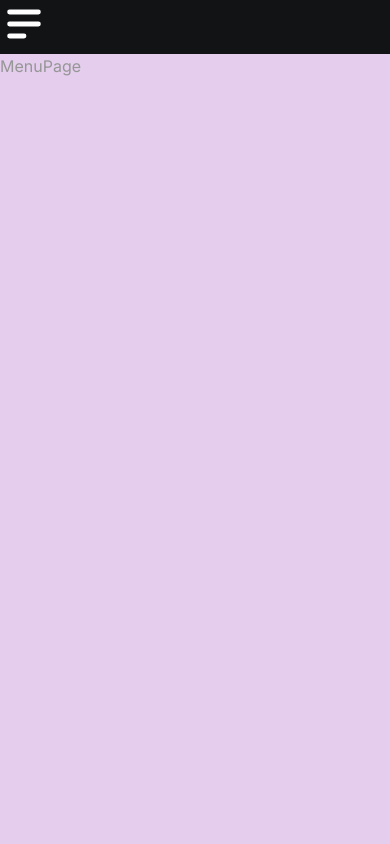
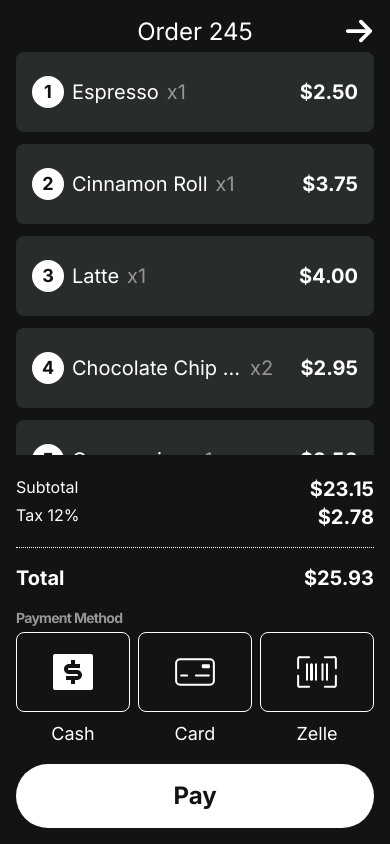
Before and after one commit to yefrysanchez/EzPOS, a React (Vite) app: page /menu in a window 390 px wide. Built offline with nearby package versions, Linux system fonts and the light colour scheme.

Commit message:
Shopping Cart

```diff
--- a/src/App.tsx
+++ b/src/App.tsx
@@ -1,5 +1,6 @@
 import './App.css'
 import Navbar from './components/Navbar/Navbar'
+import OrderSection from './components/OrderSection/OrderSection'
 import MenuPage from './pages/MenuPage/MenuPage'
 
 function App() {
@@ -9,6 +10,7 @@ function App() {
     <main className='flex lg:flex-row flex-col flex-shrink-0 bg-black h-screen font-inter text-lightGray'>
       <Navbar />
       <MenuPage />
+      <OrderSection />
     </main>
   )
 }
--- /dev/null
+++ b/src/components/CartProduct/CartProduct.tsx
@@ -0,0 +1,32 @@
+type CardProductType = {
+  product: string;
+  price: number;
+  quantity: number;
+  indexList: number;
+};
+
+const CartProduct: React.FC<CardProductType> = ({
+  product,
+  price,
+  quantity,
+  indexList,
+}) => {
+  return (
+    <div className="w-full bg-darkGray px-4 py-6 rounded-lg flex justify-between items-center / lg:px-2 lg:py-3 lg:max-h-[60px]">
+      <div className="flex items-center gap-2 flex-shrink-0">
+        <span className="text-black flex-shrink-0 bg-white text-lg font-bold h-8 w-8 flex items-center justify-center rounded-full / lg:text-sm lg:h-6 lg:w-6 ">
+          {indexList}
+        </span>
+        <span className="text-xl overflow-hidden text-nowrap whitespace-nowrap text-ellipsis max-w-[170px] / lg:text-sm lg:max-w-[140px]">
+          {product}
+        </span>
+        <span className="text-lightGray text-xl lg:text-sm">x{quantity}</span>
+      </div>
+      <div className="flex items-center">
+        <span className="font-bold text-xl lg:text-sm">${price.toFixed(2)}</span>
+      </div>
+    </div>
+  );
+};
+
+export default CartProduct;
--- /dev/null
+++ b/src/components/CartProduct/PayBtn.tsx
@@ -0,0 +1,8 @@
+
+const PayBtn = () => {
+  return (
+    <button className="bg-white disabled:opacity-20 font-bold text-black w-full p-4 lg:p-2 rounded-full mt-4 duration-200 active:bg-darkGray active:text-white">Pay</button>
+  )
+}
+
+export default PayBtn
--- /dev/null
+++ b/src/components/CartProduct/PaymentMethod.tsx
@@ -0,0 +1,22 @@
+import { RiMoneyDollarBoxFill } from "react-icons/ri";
+import { CiBarcode, CiCreditCard2 } from "react-icons/ci";
+
+
+const PaymentMethod = () => {
+  return (
+    <div className="flex gap-2">
+            <div className="flex flex-col w-full items-center gap-2">
+                <button className="shopping-btn "><RiMoneyDollarBoxFill /></button>
+                <span className="text-lg lg:text-xs">Cash</span>
+            </div> <div className="flex flex-col w-full items-center gap-2">
+                <button className="shopping-btn "><CiCreditCard2 /></button>
+                <span className="text-lg lg:text-xs">Card</span>
+            </div> <div className="flex flex-col w-full items-center gap-2">
+                <button className="shopping-btn "><CiBarcode /></button>
+                <span className="text-lg lg:text-xs">Zelle</span>
+            </div>
+          </div>
+  )
+}
+
+export default PaymentMethod
--- a/src/components/Navbar/Navbar.tsx
+++ b/src/components/Navbar/Navbar.tsx
@@ -8,14 +8,14 @@ const Navbar = () => {
   const [isOpen, setIsOpen] = useState(false);
 
   return (
-    <nav className={`relative bg-black /  lg:h-screen w-full lg:max-w-[230px]`}>
-      <button className="text-5xl text-white lg:hidden">
+    <nav className={`relative  h-16 /  lg:h-screen w-full lg:max-w-[230px]`}>
+      <button className="text-3xl text-white flex items-center h-full pl-3 / lg:hidden">
         <HiMenuAlt2 onClick={() => setIsOpen(true)} />
       </button>
       <div
         className={`${
           isOpen ? "fixed" : "hidden"
-        } left-0 top-0 h-screen w-3/4 bg-black  z-50 / lg:w-full lg:block`}
+        } left-0 top-0 h-screen w-3/4 bg-black z-50  / lg:w-full lg:block`}
       >
         <div className="text-white flex justify-between p-4 mb-4">
           <div className={`text-4xl font-bold tracking-tighter / lg:text-3xl`}>
@@ -44,7 +44,7 @@ const Navbar = () => {
           </a>
         </ul>
       </div>
-      {isOpen && <div className="bg-black/20 fixed inset-0"></div>}
+      {isOpen && <div onClick={() => setIsOpen(false)} className="bg-black/20 z-50 fixed inset-0"></div>}
     </nav>
   );
 };
--- /dev/null
+++ b/src/components/OrderSection/OrderSection.tsx
@@ -0,0 +1,119 @@
+import { useState } from "react";
+import { FaArrowRight, FaCartShopping } from "react-icons/fa6";
+import PaymentMethod from "../CartProduct/PaymentMethod";
+import PayBtn from "../CartProduct/PayBtn";
+import CartProduct from "../CartProduct/CartProduct";
+import { calculateTotal } from "../../services/calculateSubtotal.service";
+import { PiCoffeeThin } from "react-icons/pi";
+
+const OrderSection = () => {
+  const [isOpen, setIsOpen] = useState(true);
+  const sub = calculateTotal(products);
+  const taxPorcentage: number = 12;
+  const tax = Number((sub * (taxPorcentage / 100)).toFixed(2));
+  const total = (tax + sub).toFixed(2);
+  return (
+    <section className="h-fit text-2xl text-white / lg:flex lg:h-screen lg:w-full lg:max-w-[350px]">
+      <button
+        onClick={() => setIsOpen(true)}
+        className="absolute right-4 top-4 lg:hidden"
+      >
+        <FaCartShopping />
+      </button>
+
+      {products.length !== 0 ? (
+        <div
+          className={`${
+            isOpen ? "absolute inset-0" : "hidden lg:block"
+          } bg-black z-50 p-4 flex flex-col / lg:static lg:w-full`}
+        >
+          {/* Order Number and arrow */}
+          <div className="flex">
+            <button
+              onClick={() => setIsOpen(false)}
+              className="absolute right-4 top-4 text-3xl lg:hidden"
+            >
+              <FaArrowRight />
+            </button>
+            <span className="mx-auto lg:text-lg">Order 245</span>
+          </div>
+
+          {/* cart products */}
+
+          <div className="my-1 overflow-y-scroll grid gap-3 flex-1 hide-scrollbar-webkit hide-scrollbar-firefox / lg:flex-initial lg:gap-2">
+            {products.map((p, i) => (
+              <CartProduct
+                indexList={i + 1}
+                product={p.product}
+                price={p.price}
+                quantity={p.quantity}
+              />
+            ))}
+          </div>
+
+          {/* total and pay btn */}
+          <div className="h-fit  / lg:mt-auto">
+            <div className="">
+              <div className="border-b py-4 border-dotted">
+                <div className="flex justify-between">
+                  <span className="text-base lg:text-sm">Subtotal</span>
+                  <span className="font-bold text-xl lg:text-base">${sub}</span>
+                </div>
+                <div className="flex justify-between">
+                  <span className="text-base lg:text-sm">
+                    Tax {taxPorcentage}%
+                  </span>
+                  <span className="font-bold text-xl lg:text-base">${tax}</span>
+                </div>
+              </div>
+              <div className="flex justify-between py-4">
+                <span className="text-xl font-bold lg:text-sm">Total</span>
+                <span className="font-bold text-xl lg:text-base">${total}</span>
+              </div>
+            </div>
+
+            <div className="text-sm font-bold text-lightGray tracking-tighter mb-1 / lg:text-xs">
+              <span>Payment Method</span>
+            </div>
+            <div>
+              <PaymentMethod />
+              <PayBtn />
+            </div>
+          </div>
+        </div>
+      ) : (
+        <div
+          className={`${
+            isOpen ? "absolute inset-0" : "hidden lg:block"
+          } bg-darkGray z-50 p-4 flex flex-col / lg:static lg:w-full`}
+        >
+          <div className="flex">
+            <button
+              onClick={() => setIsOpen(false)}
+              className="absolute right-4 top-4 text-3xl lg:hidden"
+            >
+              <FaArrowRight />
+            </button>
+          </div>
+          <div className="h-full flex flex-col justify-center items-center text-7xl">
+            <PiCoffeeThin />
+            <span className="text-base text-lightGray tracking-tighter">
+              Cart is Empty
+            </span>
+          </div>
+        </div>
+      )}
+    </section>
+  );
+};
+
+export default OrderSection;
+
+const products = [
+    { product: "Espresso", price: 2.5, quantity: 1 },
+    { product: "Cinnamon Roll", price: 3.75, quantity: 1 },
+    { product: "Latte", price: 4.0, quantity: 1 },
+    { product: "Chocolate Chip Muffin", price: 2.95, quantity: 2 },
+    { product: "Cappuccino", price: 3.5, quantity: 1 },
+    { product: "Cappuccino", price: 3.5, quantity: 1 },
+];
--- a/src/index.css
+++ b/src/index.css
@@ -15,3 +15,10 @@
 .hide-scrollbar-firefox {
     scrollbar-width: none; /* Hides scrollbar in Firefox */
   }
+
+  @layer components {
+    .shopping-btn {
+      @apply border rounded-lg h-20 lg:h-16 w-full text-5xl lg:text-3xl flex justify-center items-center duration-200 hover:bg-white hover:text-black;
+    }
+
+  }
--- a/src/pages/ClockIn/ClockIn.tsx
+++ b/src/pages/ClockIn/ClockIn.tsx
@@ -12,7 +12,7 @@ const ClockIn = () => {
         <h1 className="font-bold text-white text-4xl text-center mb-8">
           Welcome Back!
         </h1>
-        <div className="overflow-y-scroll h-full hide-scrollbar-webkit .hide-scrollbar-firefox">
+        <div className="overflow-y-scroll h-full hide-scrollbar-webkit hide-scrollbar-firefox">
           <div onClick={() => setIsSelected(!isSelected)}>
             <ClockInComponent />
           </div>
--- /dev/null
+++ b/src/services/calculateSubtotal.service.ts
@@ -0,0 +1,18 @@
+
+interface Product {
+    product: string;
+    price: number;
+    quantity: number;
+  }
+
+export function calculateTotal(products: Product[]) {
+    let total = 0;
+
+    for (const product of products) {
+      // Calculate the total for this product and add it to the overall total
+      total += product.price * product.quantity;
+    }
+
+    return total;
+
+  }
--- /dev/null
+++ b/src/services/calculateTax.service.ts
@@ -0,0 +1,11 @@
+function calculateTax(amount: number, taxPercentage: number): number {
+  // Calculate the tax amount
+  const taxAmount = (amount * taxPercentage) / 100;
+
+  // Calculate the total amount after tax
+  const totalAmount = amount + taxAmount;
+
+  return totalAmount;
+}
+
+export default calculateTax;
--- /dev/null
+++ b/src/services/generateRandomOrderNumber.service.ts
@@ -0,0 +1,17 @@
+function generateRandomOrderNumber(): string {
+  // Generate three random digits
+  const digits = Math.floor(100 + Math.random() * 900);
+
+  // Generate a random letter (A-Z)
+  const letters = "ABCDEFGHIJKLMNOPQRSTUVWXYZ";
+  const randomLetter = letters.charAt(
+    Math.floor(Math.random() * letters.length)
+  );
+
+  // Combine the digits and letter
+  const orderNumber = `${digits}${randomLetter}`;
+
+  return orderNumber;
+}
+
+export default generateRandomOrderNumber;
```
